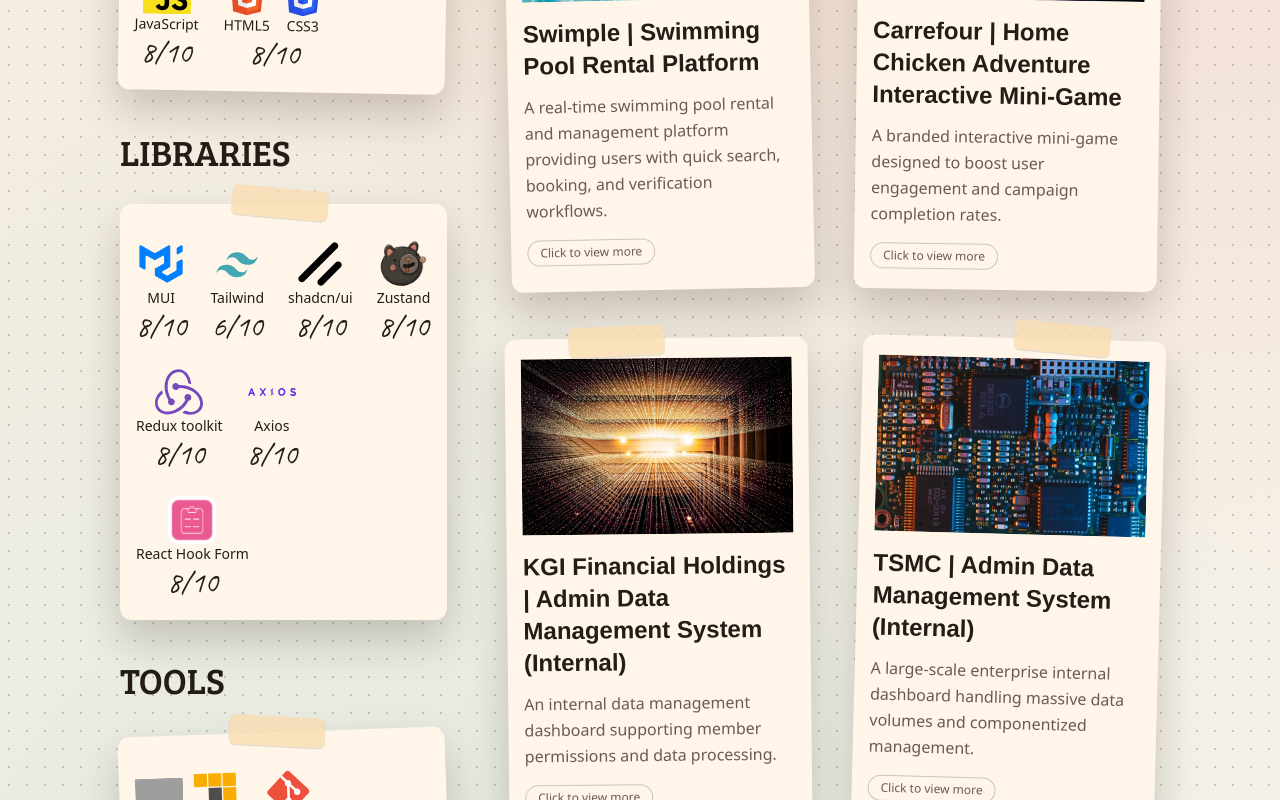
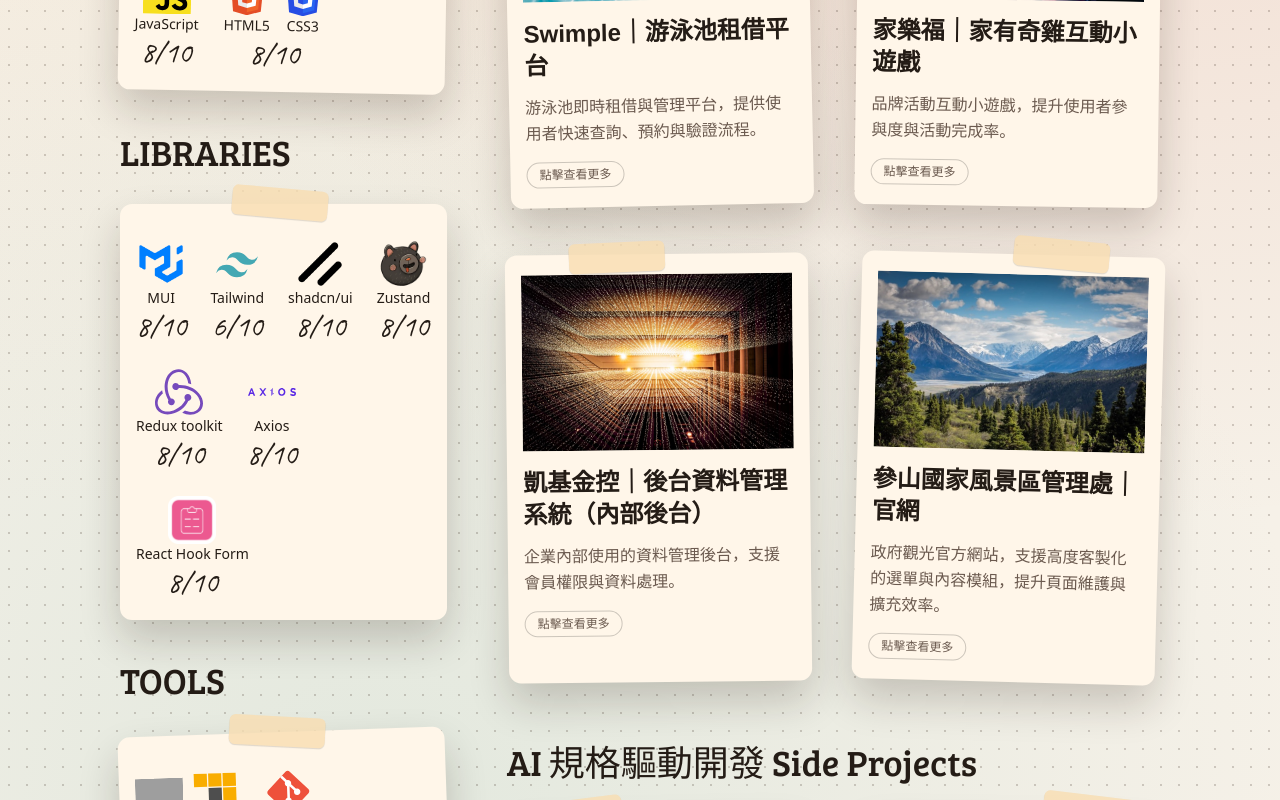
Before and after one commit to zooroy/roy-resume, a Next.js app: page / in a window 1280 px wide. Shown: the part 1060-1860 px from the top of the page. Built offline with nearby package versions, Linux system fonts and the light colour scheme; grey boxes are pictures that could not be loaded.

Commit message:
feat(resume): 更新專案內容與語系路由
新增專案 detail 欄位與參山官網資料，調整專案 modal 顯示規則。

同時將網站預設語系改為中文，新增 /en 英文路由並修正專案圖片檔名。

```diff
--- a/app/components/ProjectsSection.tsx
+++ b/app/components/ProjectsSection.tsx
@@ -12,6 +12,7 @@
   image?: string;
   images?: string[];
   summary?: string;
+  detail?: string;
   role?: string;
   highlights?: string[];
   tech?: string[];
@@ -111,6 +112,7 @@
   projects: Project[];
   title: string;
   lang: Lang;
+  showModalSummary?: boolean;
 }
 
 export default function ProjectsSection({
@@ -118,6 +120,7 @@
   projects,
   title,
   lang,
+  showModalSummary = false,
 }: Props) {
   const [selectedIndex, setSelectedIndex] = useState<number | null>(null);
 
@@ -235,9 +238,14 @@
               ) : null}
 
               <h3 className="serif-zh text-3xl font-bold">{activeProject.title}</h3>
-              {activeProject.summary && (
+              {showModalSummary && activeProject.summary && (
                 <p className="mt-4 text-lg leading-relaxed text-(--text-light-fg)">
                   {activeProject.summary}
+                </p>
+              )}
+              {activeProject.detail && (
+                <p className={`${showModalSummary ? 'mt-3' : 'mt-4'} leading-relaxed text-(--text-light-fg)`}>
+                  {activeProject.detail}
                 </p>
               )}
               {activeProject.role && (
--- a/app/content.ts
+++ b/app/content.ts
@@ -5,6 +5,7 @@
   image?: string;
   images?: string[];
   summary?: string;
+  detail?: string;
   role?: string;
   highlights?: string[];
   tech?: string[];
@@ -65,6 +66,8 @@
         image: '/projects/swim.jpg',
         summary:
           '游泳池即時租借與管理平台，提供使用者快速查詢、預約與驗證流程。',
+        detail:
+          '英國泳池租借平台，多人協作。負責處理登入註冊流程與 reCAPTCHA 驗證。執行此專案期間，協作的工程師提到設計稿樣式不一致，導致模組化component太多客製化與難以維護，主動整理專案設計不一致的地方，與設計師討論統一成共用規格。減少過多客製化造成維護成本。透過觀察、溝通，讓專案後續維護與開發更有效率。',
         role: '多人協作',
         highlights: [
           '負責前台使用者註冊與登入流程設計',
@@ -86,6 +89,8 @@
         title: '家樂福｜家有奇雞互動小遊戲',
         image: '/projects/game.jpg',
         summary: '品牌活動互動小遊戲，提升使用者參與度與活動完成率。',
+        detail:
+          '兩人協作，負責整體架構、元件模組化，規劃app跟web雙向溝通。執行此專案時，動畫會明顯卡頓，使用DevTools的Performance錄製後，發現會頻繁觸發layout和paint，優化方向改用transform: translate()跑動畫，畫面明顯流暢，理解到動畫效能優化的基本原則。',
         role: '兩人協作',
         highlights: [
           '負責整體架構規劃與資料流程設計',
@@ -99,6 +104,8 @@
         title: '凱基金控｜後台資料管理系統（內部後台）',
         image: '/projects/kgi.jpg',
         summary: '企業內部使用的資料管理後台，支援會員權限與資料處理。',
+        detail:
+          '獨立作業，建立角色權限管理、優化查詢與篩選。由於後台有角色權限管理功能，導航欄需要依照角色權限顯示，因此前端不能寫死角色對應的導航欄，主動找SA和後端釐清問題，決定後端多回傳permission欄位，讓權限邏輯與後台設定一致。',
         role: '獨立作業',
         highlights: [
           '獨立負責整體前端系統開發與維護',
@@ -116,24 +123,43 @@
       },
 
       {
-        title: 'TSMC｜後台資料管理系統（內部後台）',
-        image: '/projects/tsmc.jpg',
-        summary: '大型企業內部後台系統，處理大量資料與元件化管理。',
+        title: '參山國家風景區管理處｜官網',
+        image: '/projects/mountain.jpg',
+        summary:
+          '政府觀光官方網站，支援高度客製化的選單與內容模組，提升頁面維護與擴充效率。',
+        detail:
+          '使用 Next.js／React 建置專案架構與共用元件。執行期間，發現選單、頁面內容具有高度客製化需求，若由前端逐頁寫死，將增加重複開發與維護成本。因此主動與後端制定統一資料格式，依據回傳設定動態產生選單與頁面模組，完成客製化需求，並提升後續頁面的擴充與維護效率。',
         role: '多人協作',
         highlights: [
-          '負責 API 串接與資料處理邏輯',
-          '開發元件模組化架構，提升系統可維護性',
-          '實作 Lazy Loading，優化大量資料載入效能',
+          '使用 Next.js／React 建立前端架構與共用元件',
+          '與後端協作制定統一資料格式，支援動態選單與頁面模組',
+          '降低逐頁客製化開發成本，提升後續頁面擴充與維護效率',
         ],
-        tech: [
-          'React',
-          'TypeScript',
-          'GraphQL',
-          'Apollo Client',
-          'React Hook Form',
-          'Yup',
-        ],
+        tech: ['React', 'Next.js', 'RESTful API', 'Sass'],
+        link: 'https://www.trimt-nsa.gov.tw/zh-tw/',
       },
+
+      // {
+      //   title: 'TSMC｜後台資料管理系統（內部後台）',
+      //   image: '/projects/tsmc.jpg',
+      //   summary: '大型企業內部後台系統，處理大量資料與元件化管理。',
+      //   detail:
+      //     '此專案面向大型企業內部使用情境，重點在大量資料載入、API 資料處理與前端元件模組化。我負責串接 GraphQL API、整理資料流與開發可重用元件，並透過 Lazy Loading 改善資料載入體驗。',
+      //   role: '多人協作',
+      //   highlights: [
+      //     '負責 API 串接與資料處理邏輯',
+      //     '開發元件模組化架構，提升系統可維護性',
+      //     '實作 Lazy Loading，優化大量資料載入效能',
+      //   ],
+      //   tech: [
+      //     'React',
+      //     'TypeScript',
+      //     'GraphQL',
+      //     'Apollo Client',
+      //     'React Hook Form',
+      //     'Yup',
+      //   ],
+      // },
     ],
     aiProjectsTitle: 'AI 規格驅動開發 Side Projects',
     aiProjects: [
@@ -227,6 +253,8 @@
         image: '/projects/swim.jpg',
         summary:
           'A real-time swimming pool rental and management platform providing users with quick search, booking, and verification workflows.',
+        detail:
+          'A UK swimming pool rental platform built through team collaboration. I was responsible for the login and registration flow and reCAPTCHA verification. During the project, another engineer pointed out that inconsistent design styles were causing too many customized modular components and making maintenance difficult. I proactively organized the inconsistent parts of the design, discussed them with the designer, and aligned them into shared specifications. This reduced maintenance costs caused by excessive customization and made future development and maintenance more efficient through observation and communication.',
         role: 'Team Collaboration',
         highlights: [
           'Designed the frontend user registration and login flow',
@@ -248,6 +276,8 @@
         title: 'Carrefour | Home Chicken Adventure Interactive Mini-Game',
         image: '/projects/game.jpg',
         summary: 'A branded interactive mini-game designed to boost user engagement and campaign completion rates.',
+        detail:
+          'A two-person collaboration where I was responsible for the overall architecture, component modularization, and planning two-way communication between the app and web views. During the project, the animation had noticeable stuttering. After recording with DevTools Performance, I found that layout and paint were triggered frequently, so I changed the animation approach to use transform: translate(). The experience became noticeably smoother, and I gained a clearer understanding of the basic principles of animation performance optimization.',
         role: 'Two-Person Collaboration',
         highlights: [
           'Responsible for overall architecture planning and data flow design',
@@ -261,6 +291,8 @@
         title: 'KGI Financial Holdings | Admin Data Management System (Internal)',
         image: '/projects/kgi.jpg',
         summary: 'An internal data management dashboard supporting member permissions and data processing.',
+        detail:
+          'A solo project where I built role permission management and optimized query and filtering workflows. Because the admin system included role permission management, the navigation needed to display items based on each role. The frontend could not hard-code navigation by role, so I proactively clarified the issue with the SA and backend engineer. We decided that the backend would return an additional permission field, keeping the permission logic aligned with the admin settings.',
         role: 'Solo Development',
         highlights: [
           'Independently responsible for the entire frontend system development and maintenance',
@@ -278,24 +310,43 @@
       },
 
       {
-        title: 'TSMC | Admin Data Management System (Internal)',
-        image: '/projects/tsmc.jpg',
-        summary: 'A large-scale enterprise internal dashboard handling massive data volumes and componentized management.',
+        title: 'Tri-Mountain National Scenic Area Administration | Official Website',
+        image: '/projects/mountain.jpg',
+        summary:
+          'A government tourism website with highly customizable navigation and content modules, built to improve maintainability and page expansion.',
+        detail:
+          'Built the project architecture and shared components with Next.js and React. During development, I found that the menu and page content required a high level of customization. Hard-coding each page on the frontend would have increased duplicated development and maintenance costs, so I proactively worked with backend engineers to define a unified data format. Based on returned configuration data, the frontend dynamically generated menus and page modules, meeting customization needs while improving future scalability and maintainability.',
         role: 'Team Collaboration',
         highlights: [
-          'Responsible for API integration and data processing logic',
-          'Developed a modular component architecture to improve system maintainability',
-          'Implemented Lazy Loading to optimize performance for large data sets',
+          'Built the frontend architecture and shared components with Next.js and React',
+          'Collaborated with backend engineers to define a unified data format for dynamic menus and page modules',
+          'Reduced page-by-page customization costs and improved future scalability and maintainability',
         ],
-        tech: [
-          'React',
-          'TypeScript',
-          'GraphQL',
-          'Apollo Client',
-          'React Hook Form',
-          'Yup',
-        ],
+        tech: ['React', 'Next.js', 'RESTful API', 'Sass'],
+        link: 'https://www.trimt-nsa.gov.tw/zh-tw/',
       },
+
+      // {
+      //   title: 'TSMC | Admin Data Management System (Internal)',
+      //   image: '/projects/tsmc.jpg',
+      //   summary: 'A large-scale enterprise internal dashboard handling massive data volumes and componentized management.',
+      //   detail:
+      //     'This project served a large enterprise internal workflow, with emphasis on large data loading, API data processing, and modular frontend components. I handled GraphQL API integration, data flow organization, reusable component development, and Lazy Loading optimization.',
+      //   role: 'Team Collaboration',
+      //   highlights: [
+      //     'Responsible for API integration and data processing logic',
+      //     'Developed a modular component architecture to improve system maintainability',
+      //     'Implemented Lazy Loading to optimize performance for large data sets',
+      //   ],
+      //   tech: [
+      //     'React',
+      //     'TypeScript',
+      //     'GraphQL',
+      //     'Apollo Client',
+      //     'React Hook Form',
+      //     'Yup',
+      //   ],
+      // },
     ],
     aiProjectsTitle: 'Side Projects with AI SDD',
     aiProjects: [
--- /dev/null
+++ b/app/en/page.tsx
@@ -0,0 +1 @@
+export { default } from '../page';
--- a/app/page.tsx
+++ b/app/page.tsx
@@ -8,6 +8,7 @@
   useMotionValue,
   useTransform,
 } from 'framer-motion';
+import { usePathname, useRouter } from 'next/navigation';
 import { copy, type Lang } from './content';
 import DraggableCard from './components/DraggableCard';
 import SkillsSection from './components/SkillsSection';
@@ -38,8 +39,10 @@
 };
 
 export default function Home() {
+  const pathname = usePathname();
+  const router = useRouter();
   const zIndexCounter = useRef(10);
-  const [lang, setLang] = useState<Lang>('en');
+  const lang: Lang = pathname === '/en' || pathname.startsWith('/en/') ? 'en' : 'zh';
   const [introDone, setIntroDone] = useState(false);
   const [isProfileFlipped, setIsProfileFlipped] = useState(false);
   const profileRotateY = useMotionValue(0);
@@ -198,21 +201,21 @@
                 <div className="mt-2 flex gap-2">
                   <button
                     type="button"
-                    onClick={() => setLang('en')}
+                    onClick={() => router.push('/')}
+                    className={`rounded-full border-2 border-[rgba(36,28,22,0.08)] bg-(--paper-deep) px-3 py-1 text-xs font-semibold cursor-pointer text-(--ink) ${
+                      lang === 'zh' ? 'bg-(--tape)' : ''
+                    }`}
+                  >
+                    中文
+                  </button>
+                  <button
+                    type="button"
+                    onClick={() => router.push('/en')}
                     className={`rounded-full border-2 border-[rgba(36,28,22,0.08)] bg-(--paper-deep) px-3 py-1 text-xs font-semibold cursor-pointer text-(--ink) ${
                       lang === 'en' ? 'bg-(--tape)' : ''
                     }`}
                   >
                     EN
-                  </button>
-                  <button
-                    type="button"
-                    onClick={() => setLang('zh')}
-                    className={`rounded-full border-2 border-[rgba(36,28,22,0.08)] bg-(--paper-deep) px-3 py-1 text-xs font-semibold cursor-pointer text-(--ink) ${
-                      lang === 'zh' ? 'bg-(--tape)' : ''
-                    }`}
-                  >
-                    中文
                   </button>
                 </div>
               </motion.div>
@@ -379,6 +382,7 @@
                   projects={content.aiProjects}
                   title={content.aiProjectsTitle}
                   lang={lang}
+                  showModalSummary
                 />
               </div>
             </div>
```
Also changed, not shown: public/projects/mountain.jpg (renamed from public/projects/moutain.jpg).
